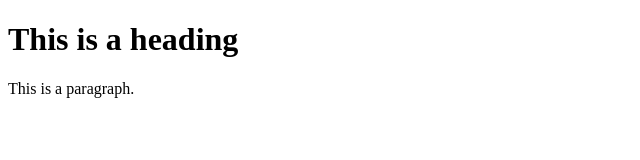
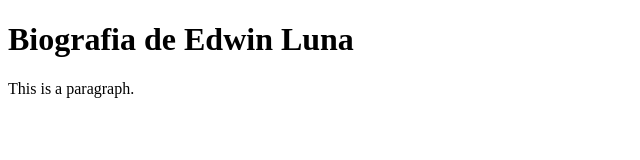
Before and after one commit to Ramixnn/BiografiaAIS, a plain HTML site: page index.html in a window 1280 px wide. Shown: the whole page, without its empty margins (0-640 px from the left). Drawn offline with Linux system fonts and the light colour scheme.

Commit message:
Update index.html

```diff
--- a/index.html
+++ b/index.html
@@ -1,9 +1,9 @@
 <!DOCTYPE html>
 <html>
-<title>HTML Tutorial</title>
+<title>Landing Page</title>
 <body>
 
-<h1>This is a heading</h1>
+<h1>Biografia de Edwin Luna</h1>
 <p>This is a paragraph.</p>
 
 </body>
```
